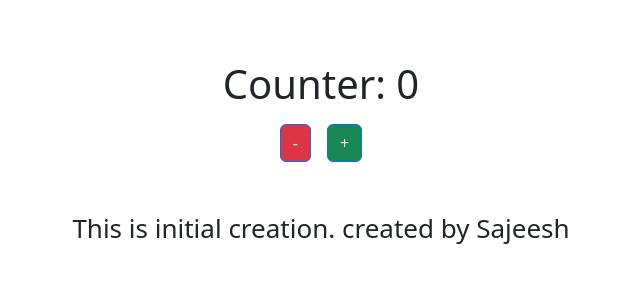
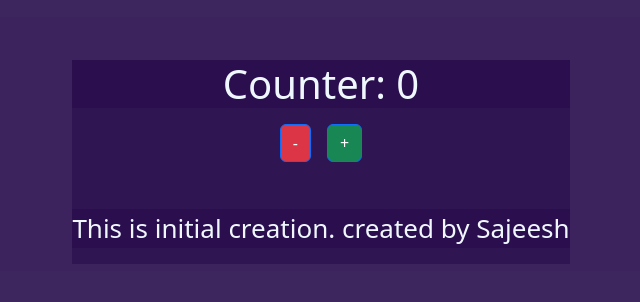
Before and after one commit to sajeeshab/myApp, a React (Create React App) app: page / in a window 1280 px wide. Shown: the part 238-540 px from the top of the page, without its empty margins (319-959 px from the left). Built offline with nearby package versions, Linux system fonts and the light colour scheme.

Commit message:
Background Color Change

```diff
--- /dev/null
+++ b/src/Components/Counter/Counter.css
@@ -0,0 +1,4 @@
+* {
+  background: #25094a84;
+  color: aliceblue;
+}
--- a/src/Components/Counter/Counter.jsx
+++ b/src/Components/Counter/Counter.jsx
@@ -1,5 +1,6 @@
 import React, { useState } from "react";
 import { Button } from "react-bootstrap";
+import "./Counter.css";
 
 function Counter() {
   const [state, setState] = useState(0);
```
